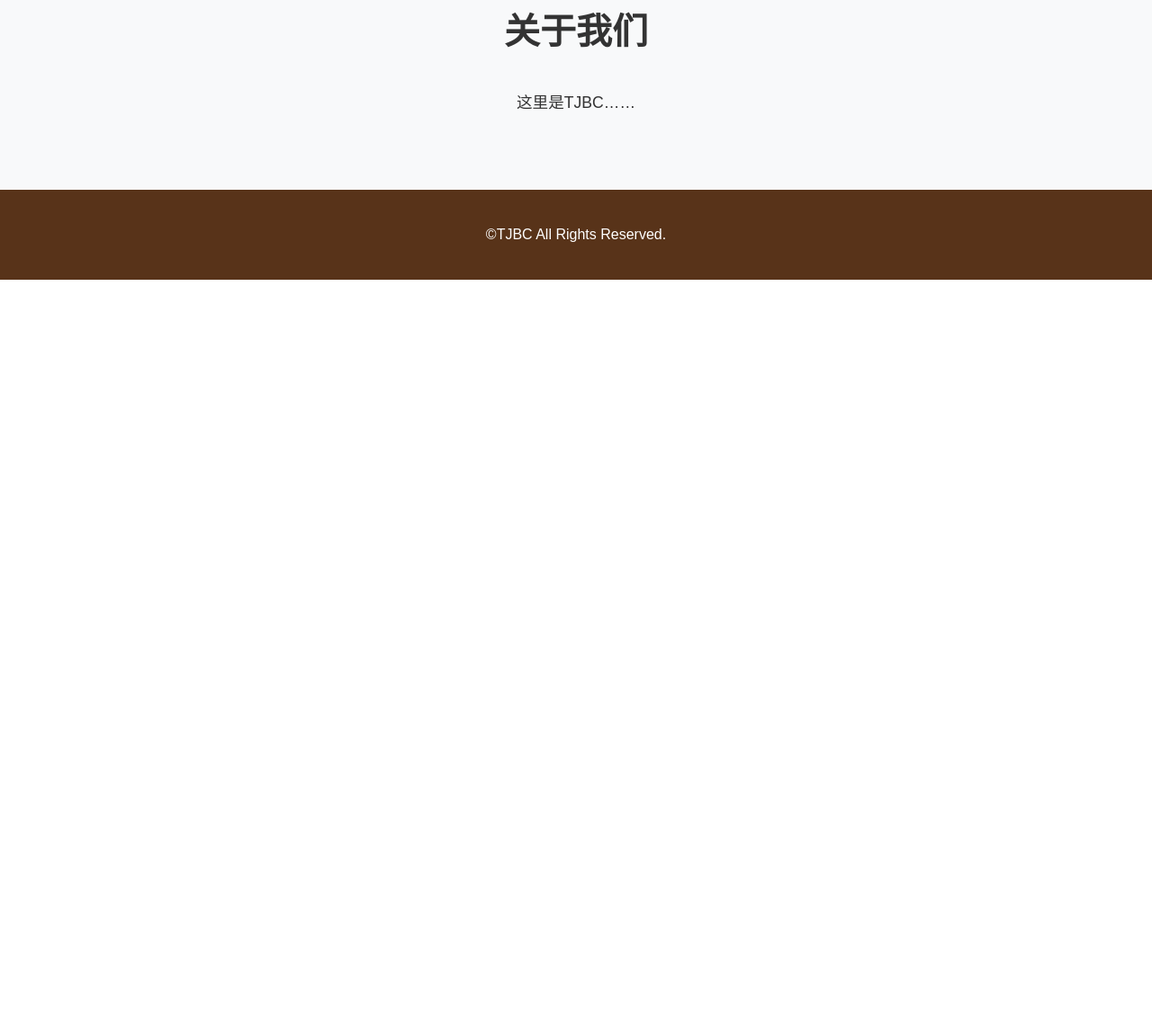
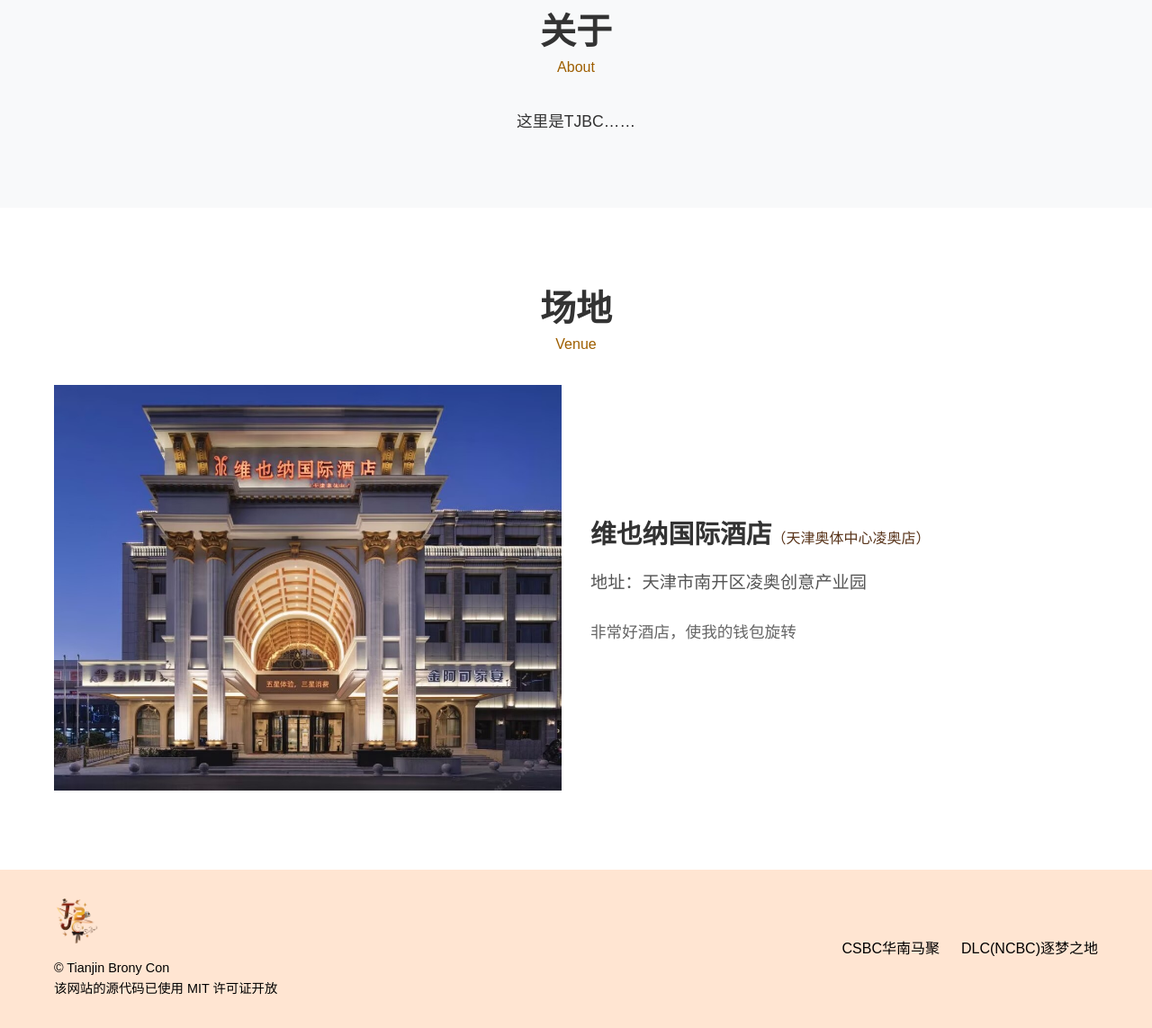
Before and after one commit to TianJinBronyCon/TJBC_Web, a website: page index.html in a window 1280 px wide. Shown: the part 877-2020 px from the top of the page at 90% size. Before the commit the page ends 1188 px from the top, so only its background shows below. Drawn offline with Linux system fonts and the light colour scheme; a web font is replaced by a local one.

Commit message:
完善网站内容

```diff
--- a/css/styles.css
+++ b/css/styles.css
@@ -23,7 +23,6 @@
 
 .navbar {
     background-color: transparent;
-    box-shadow: none;
     position: fixed;
     top: 0;
     width: 100%;
@@ -36,12 +35,18 @@
 
 .navbar.scrolled {
     background-color: #fff;
+    backdrop-filter: blur(10px);
+    -webkit-backdrop-filter: blur(10px);
     box-shadow: 0 2px 4px rgba(0,0,0,0.1);
     height: 60px;
 }
 
 .navbar.scrolled .nav-link {
     color: #333;
+}
+
+.navbar.scrolled .nav-link:hover {
+    color: #ff9e2f;
 }
 
 .nav-container {
@@ -76,7 +81,7 @@
 }
 
 .nav-link:hover {
-    color: #007bff;
+    color: #ff9e2f;
 }
 
 .hamburger {
@@ -152,11 +157,19 @@
     background-color: #f8f9fa;
 }
 
-.info-title {
+.title {
     font-size: 2.5rem;
     text-align: center;
+    margin-bottom: -5px;
+    color: #333;
+}
+
+.subtitle {
+    font-size: 1rem;
+    text-align: center;
     margin-bottom: 2rem;
-    color: #333;
+    color: #9e5f00;
+    font-weight: 400;
 }
 
 .info-text {
@@ -167,23 +180,132 @@
     margin: 0 auto;
 }
 
+.venue-section {
+    padding: 5rem 0;
+    background-color: #fff;
+}
+
+.venue-content {
+    display: flex;
+    flex-wrap: wrap;
+    align-items: center;
+    gap: 2rem;
+}
+
+.venue-image {
+    flex: 1;
+    min-width: 300px;
+}
+
+.venue-image img {
+    width: 100%;
+    height: auto;
+    border-radius: 0;
+    box-shadow: none;
+}
+
+.venue-info {
+    flex: 1;
+    min-width: 300px;
+}
+
+.venue-name {
+    font-size: 1.8rem;
+    margin-bottom: 1rem;
+    color: #333;
+}
+
+.venue-name span {
+    font-size: 1rem;
+    color: #583319;
+    font-weight: 500;
+}
+
+.venue-address {
+    font-size: 1.2rem;
+    margin-bottom: 1.5rem;
+    color: #555;
+    font-weight: 500;
+}
+
+.venue-description {
+    font-size: 1.1rem;
+    line-height: 1.8;
+    margin-bottom: 1.5rem;
+    color: #666;
+}
+
 .footer {
-    background-color: #583319;
-    color: white;
-    text-align: center;
-    padding: 1rem 0;
+    background-color: #ffe5d2;
+    color: #000;
+    padding: 2rem 0;
     position: relative;
     overflow: hidden;
-    min-height: 100px;
-    display: flex;
-    align-items: center;
-    justify-content: center;
+    min-height: 150px;
 }
 
-.footer .container {
-    position: relative;
-    z-index: 1;
-    text-align: center;
+.footer-container {
+    max-width: 1200px;
+    margin: 0 auto;
+    padding: 0 20px;
+    display: flex;
+    justify-content: space-between;
+    align-items: center;
+    flex-wrap: wrap;
+}
+
+.footer-left {
+    flex: 1;
+    min-width: 200px;
+    text-align: left;
+}
+
+.footer-logo img {
+    height: 50px;
+    display: block;
+    margin-bottom: 1rem;
+}
+
+.copyright {
+    font-size: 0.9rem;
+    margin: 0;
+    color: #000;
+}
+
+.copyright a {
+    color: #000;
+    text-decoration: none;
+}
+
+.footer-right {
+    flex: 1;
+    min-width: 200px;
+    text-align: right;
+}
+
+.footer-links {
+    list-style: none;
+    padding: 0;
+    margin: 0;
+    display: flex;
+    justify-content: flex-end;
+    flex-wrap: wrap;
+    gap: 1.5rem;
+}
+
+.footer-links li {
+    margin: 0;
+}
+
+.footer-links a {
+    color: #000;
+    text-decoration: none;
+    font-size: 1rem;
+    transition: color 0.3s ease;
+}
+
+.footer-links a:hover {
+    color: rgb(66, 45, 0);
 }
 
 @media (max-width: 768px) {
@@ -244,4 +366,58 @@
     .info-title {
         font-size: 2rem;
     }
+
+    .venue-title {
+        font-size: 2rem;
+    }
+
+    .info-subtitle {
+        font-size: 1rem;
+    }
+
+    .venue-subtitle {
+        font-size: 1rem;
+    }
+
+    .venue-content {
+        flex-direction: column;
+        gap: 1.5rem;
+    }
+
+    .venue-image,
+    .venue-info {
+        width: 100%;
+    }
+
+    .venue-name {
+        font-size: 1.5rem;
+    }
+
+    .venue-address {
+        font-size: 1.1rem;
+    }
+
+    .footer-container {
+        flex-direction: column;
+        text-align: center;
+        gap: 1.5rem;
+    }
+
+    .footer-left,
+    .footer-right {
+        text-align: center;
+        min-width: 100%;
+    }
+
+    .footer-logo img {
+        margin: 0 auto 1rem;
+    }
+
+    .footer-links {
+        justify-content: center;
+    }
+
+    .footer-links li {
+        margin: 0.5rem;
+    }
 }
--- a/index.html
+++ b/index.html
@@ -3,14 +3,14 @@
 <head>
     <meta charset="UTF-8">
     <meta name="viewport" content="width=device-width, initial-scale=1.0">
-    <title>TJBC</title>
+    <title>Tianjin Brony Con - 主页</title>
     <link rel="stylesheet" href="css/styles.css">
 </head>
 <body>
     <nav class="navbar">
         <div class="nav-container">
             <div class="nav-logo">
-                <a href="#"><img src="img/logo.webp" alt="Logo"></a>
+                <a href="index.html"><img src="img/logo.webp" alt="Logo"></a>
             </div>
             <div class="hamburger">
                 <span></span>
@@ -23,6 +23,9 @@
                 </li>
                 <li class="nav-item">
                     <a href="#about" class="nav-link">关于我们</a>
+                </li>
+                <li class="nav-item">
+                    <a href="#venue" class="nav-link">场地信息</a>
                 </li>
             </ul>
         </div>
@@ -37,35 +40,46 @@
 
     <section class="info-section" id="about">
         <div class="container">
-            <h2 class="info-title">关于我们</h2>
+            <h2 class="title">关于</h2>
+            <p class="subtitle">About</p>
             <p class="info-text">
                 这里是TJBC……
             </p>
         </div>
     </section>
 
+    <section class="venue-section" id="venue">
+        <div class="container">
+            <h2 class="title">场地</h2>
+            <p class="subtitle">Venue</p>
+            <div class="venue-content">
+                <div class="venue-image">
+                    <img src="img/venue.png">
+                </div>
+                <div class="venue-info">
+                    <h3 class="venue-name">维也纳国际酒店<span>（天津奥体中心凌奥店）</span></h3>
+                    <p class="venue-address">地址：天津市南开区凌奥创意产业园</p>
+                    <p class="venue-description">非常好酒店，使我的钱包旋转</p>
+                </div>
+            </div>
+        </div>
+    </section>
+
     <footer class="footer">
-        <div class="clock-markers">
-            <div class="clock-marker"></div>
-            <div class="clock-marker"></div>
-            <div class="clock-marker"></div>
-            <div class="clock-marker"></div>
-            <div class="clock-marker"></div>
-            <div class="clock-marker"></div>
-            <div class="clock-marker"></div>
-            <div class="clock-marker"></div>
-            <div class="clock-marker"></div>
-            <div class="clock-marker"></div>
-            <div class="clock-marker"></div>
-            <div class="clock-marker"></div>
-        </div>
-        <div class="clock-hands">
-            <div class="clock-hand hour-hand"></div>
-            <div class="clock-hand minute-hand"></div>
-            <div class="clock-hand second-hand"></div>
-        </div>
-        <div class="container">
-            <p>&copy;TJBC All Rights Reserved.</p>
+        <div class="footer-container">
+            <div class="footer-left">
+                <div class="footer-logo">
+                    <a href="index.html"><img src="img/logo.webp" alt="TJBC Logo"></a>
+                </div>
+                <p class="copyright"><a href="https://github.com/TianJinBronyCon/TJBC_Web">&copy; Tianjin Brony Con</a><br>
+                该网站的源代码已使用 MIT 许可证开放</p>
+            </div>
+            <div class="footer-right">
+                <ul class="footer-links">
+                    <li><a target="_blank" href="https://csbronycarnival.com/">CSBC华南马聚</a></li>
+                    <li><a target="_blank" href="https://ncbronyconvention.top/">DLC(NCBC)逐梦之地</a></li>
+                </ul>
+            </div>
         </div>
     </footer>
 
--- a/js/main.js
+++ b/js/main.js
@@ -1,13 +1,15 @@
-window.addEventListener('scroll', function() {
+window.addEventListener('scroll', handleScroll);
+window.addEventListener('load', handleScroll);
+
+function handleScroll() {
     const navbar = document.querySelector('.navbar');
     if (window.scrollY > 50) {
         navbar.classList.add('scrolled');
     } else {
         navbar.classList.remove('scrolled');
     }
-});
+}
 
-// 汉堡菜单功能
 document.addEventListener('DOMContentLoaded', function() {
     const hamburger = document.querySelector('.hamburger');
     const navMenu = document.querySelector('.nav-menu');
@@ -18,7 +20,6 @@
             navMenu.classList.toggle('active');
         });
 
-        // 点击菜单项时关闭菜单
         const navLinks = document.querySelectorAll('.nav-link');
         navLinks.forEach(link => {
             link.addEventListener('click', function() {
@@ -27,7 +28,6 @@
             });
         });
 
-        // 点击页面其他区域时关闭菜单
         document.addEventListener('click', function(event) {
             const isClickInsideNav = navMenu.contains(event.target) || hamburger.contains(event.target);
             if (!isClickInsideNav && navMenu.classList.contains('active')) {
```
Also changed, not shown: img/sample.png (added), img/venue.png (added).
